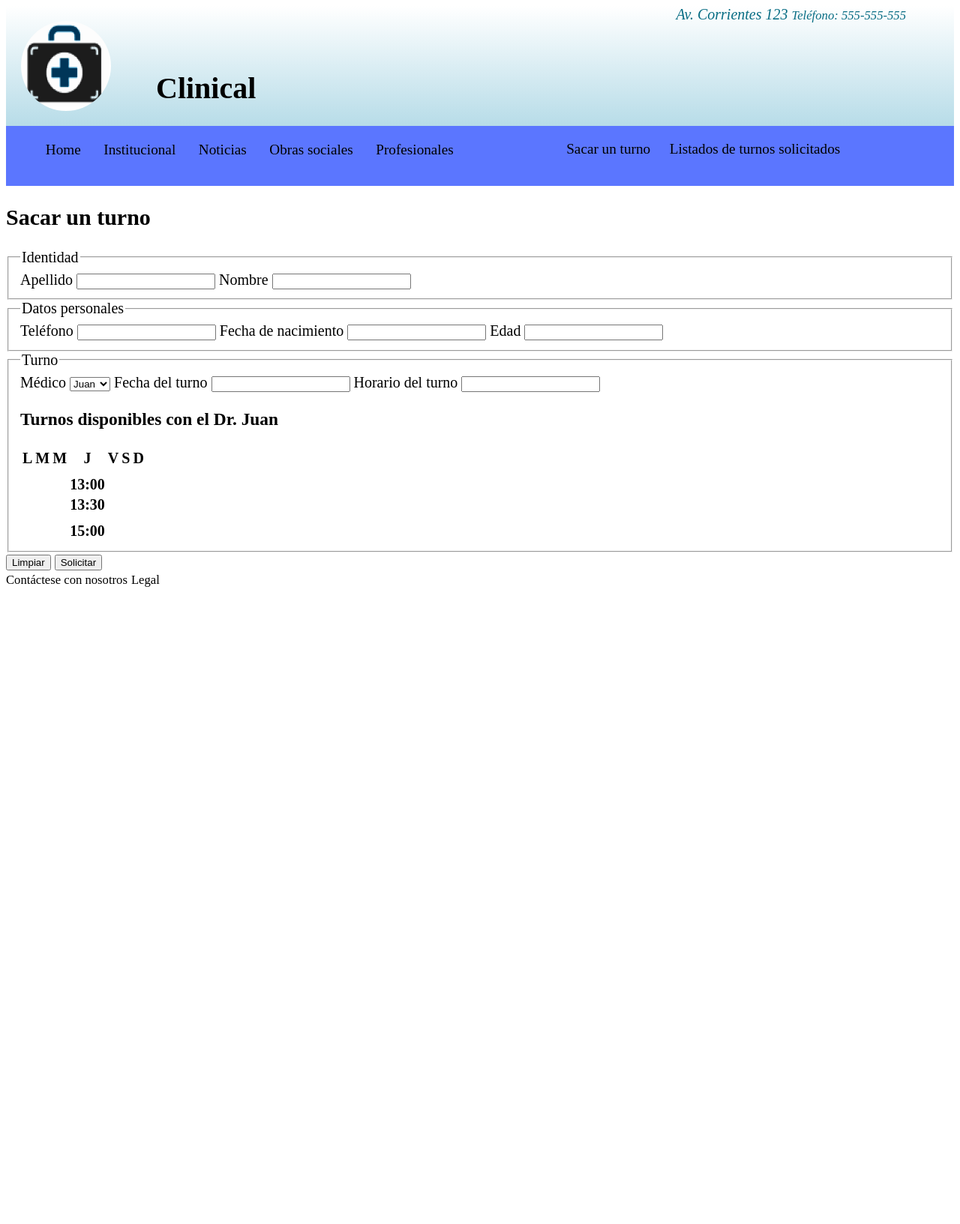
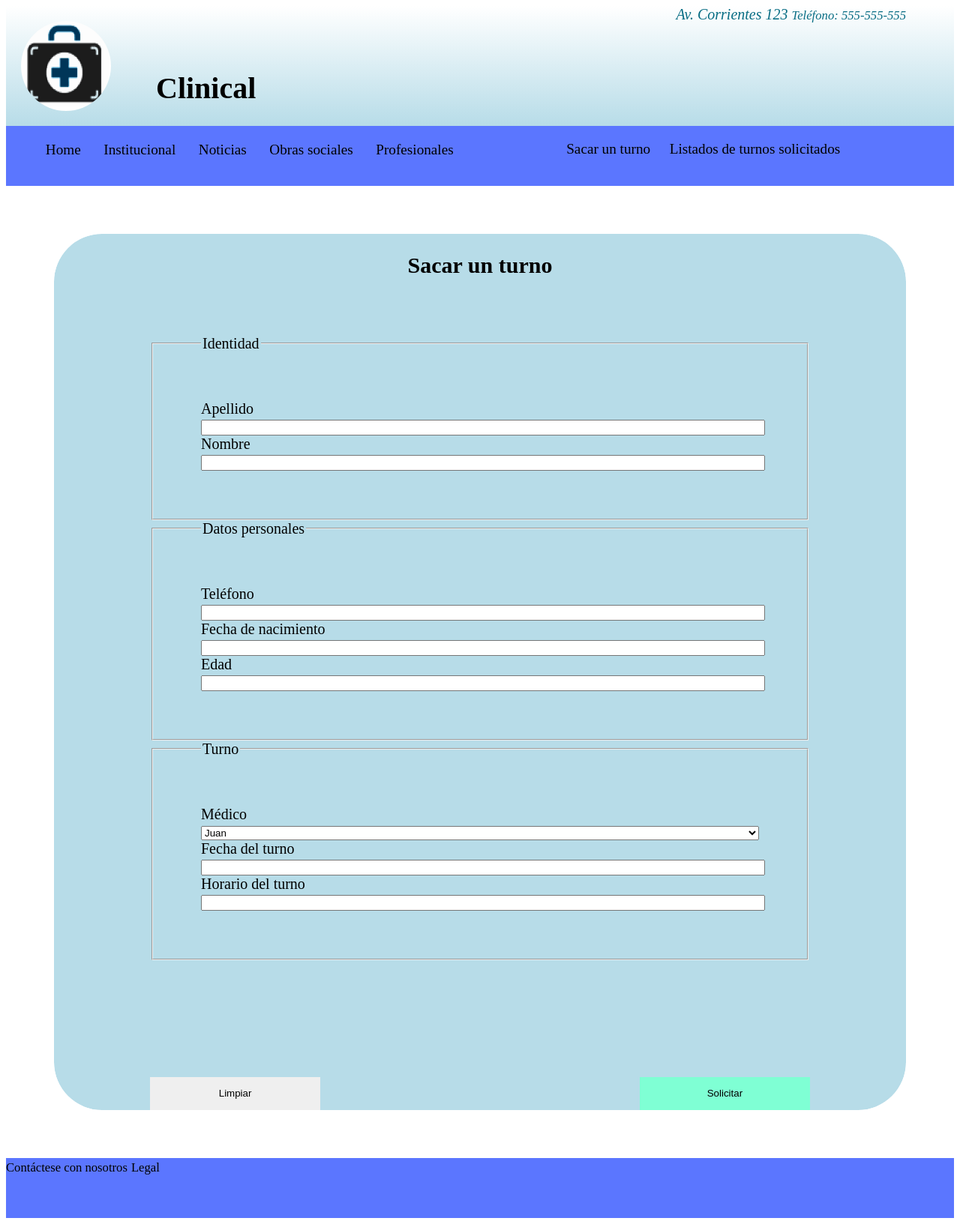
Before and after one commit to NicLarUniversidad/PAW_TP_Obligatorio, a PHP site: page /Views/nuevoTurno.html in a window 1280 px wide; the page is wider, and only the part inside the window is pictured. Shown: that part at 75% size. Before the commit the page ends 783 px from the top of that part, so only its background shows below. Run offline with PHP 8.4, Linux system fonts and the light colour scheme; lists and menus that the app fills with data are empty.

Commit message:
nuevo-turno.css added

```diff
--- a/Views/nuevoTurno.html
+++ b/Views/nuevoTurno.html
@@ -4,6 +4,7 @@
     <meta charset="UTF-8">
     <title>Nuevo turno</title>
     <link rel="stylesheet" type="text/css" href="/resources/css/main.css" />
+    <link rel="stylesheet" type="text/css" href="/resources/css/nuevo-turno.css" />
 </head>
 <body>
     <header>
@@ -27,9 +28,9 @@
                         <li><a href="listaTurnos.html">Listados de turnos solicitados</a></li>
                     </ul>
             </ul>
-    </nav>
             <!-- Agregar imagen de casita-->
             <a href="home.html"></a>
+        </nav>
         <!-- Agregar parte no genérica acá abajo-->
         <section>
             <h2> Sacar un turno</h2>
@@ -61,6 +62,10 @@
                     <input id="fecha-turno" name="fecha-turno">
                     <label for="horario-turno">Horario del turno</label>
                     <input id="horario-turno" name="horario-turno">
+                </fieldset>
+                <button>Limpiar</button>
+                <button class="sucess">Solicitar</button>
+            </form>
             <section>
                 <h3>Turnos disponibles con el Dr. Juan</h3>
                 <table>
@@ -138,10 +143,6 @@
                     </tr>
                 </table>
             </section>
-                    </fieldset>
-                    <button>Limpiar</button>
-                    <button class="sucess">Solicitar</button>
-                </form>
         </section>
     </main>
     <footer>
--- a/resources/css/main.css
+++ b/resources/css/main.css
@@ -8,6 +8,8 @@
     --navegation-color: #5B76FF;
     --navegation-widh: 10vh;
     --button-font-size: 1.5vw;
+    --base-color: #B7DCE8;
+    --button-sucess-color: #7FFFD4FF;
     font-size: 20px;
 }
 
@@ -143,3 +145,10 @@ main>nav a {
         left: 15vw;
     }
 }
+
+footer {
+    background-color: var(--navegation-color);
+    position: relative;
+    width: 100%;
+    height: 10vh;
+}
--- /dev/null
+++ b/resources/css/nuevo-turno.css
@@ -0,0 +1,50 @@
+main>section {
+    border-width: medium;
+    background-color: var(--base-color);
+    background-clip: content-box;
+    box-shadow: inset 0 0 0 5vw white;
+    padding: 5vw;
+    border-radius: 10vw;
+    position: relative;
+}
+
+main>section h2 {
+    text-align:center;
+}
+
+main>section>form {
+    padding: 4vw 10vw 0vw;
+    position: relative;
+}
+
+main>section>form>fieldset {
+    padding: 5vw;
+    position: relative;
+}
+
+main>section>form input {
+    width: 100%;
+}
+
+main>section>form select {
+    width: 100%;
+}
+
+main>section>section {
+    visibility: hidden;
+}
+
+main>section button {
+    position: absolute;
+    bottom: -25vh;
+    padding: 1vw;
+    border-width: 0;
+    width: 20%;
+    height: 5%;
+}
+
+.sucess {
+    position: absolute;
+    right: 10vw;
+    background-color: var(--button-sucess-color);
+}
```
Lines whose indentation alone changed are shown as unchanged.
